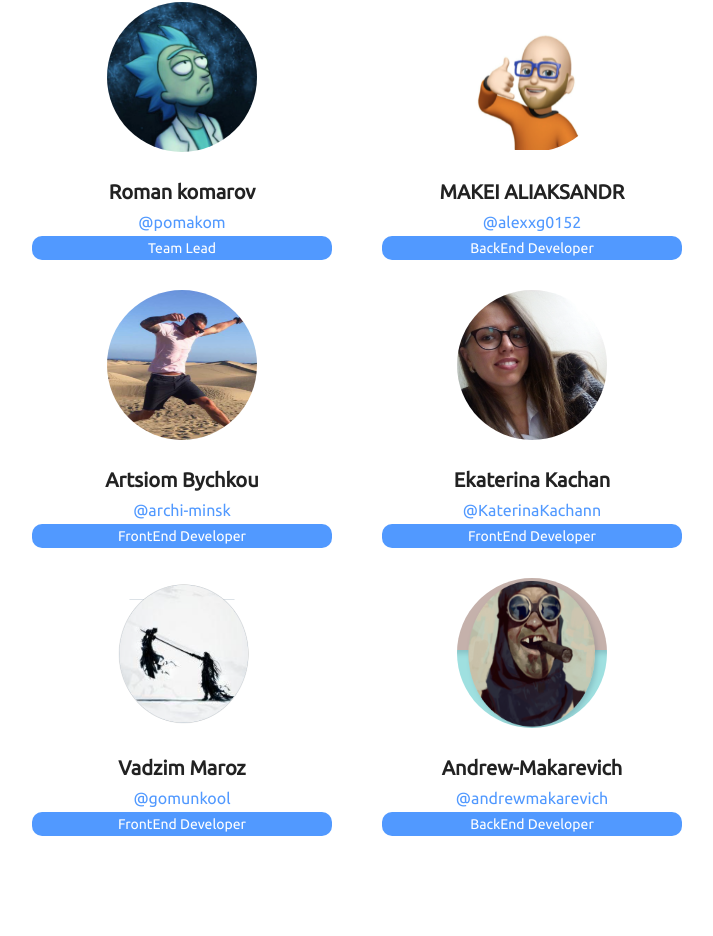
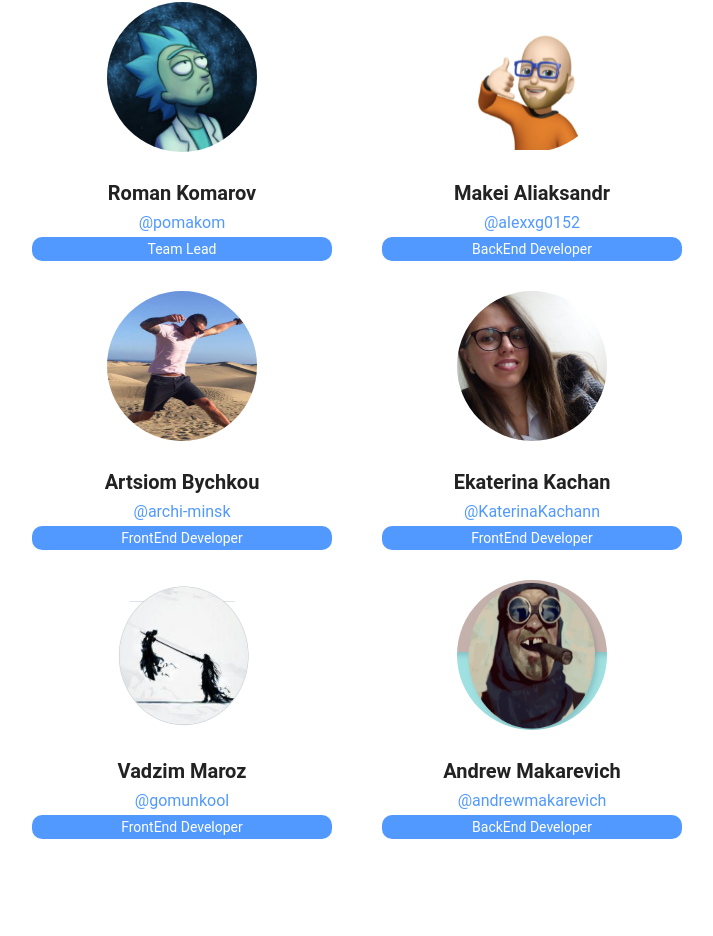
Before and after one commit to PoMaKoM-RSTeam/send-to-telegram-front, a React (Create React App) app: page /login in a window 1280 px wide. Shown: the part 1690-2626 px from the top of the page, without its empty margins (258-971 px from the left). Built offline with nearby package versions, Linux system fonts and the light colour scheme.

Commit message:
fix: font style and add transition

```diff
--- a/src/App.tsx
+++ b/src/App.tsx
@@ -5,6 +5,7 @@ import Login from './Pages/LoginPage/LoginPage';
 import Error from './Pages/ErrorPage';
 import Main from './Views/MainView/MainView';
 import RequireAuth from './Guards/AuthGuard/AuthGuard';
+
 
 function App() {
   return (
--- a/src/Components/ConsoleBot/ConsoleBot.scss
+++ b/src/Components/ConsoleBot/ConsoleBot.scss
@@ -3,7 +3,6 @@
   left: 250px;
   height: 70px;
   .console-bot__title {
-    font-family: 'Playfair Display SC';
     font-size: 20px;
     color: #5199ff;
     font-weight: 700;
--- a/src/Components/Navigation/Navigation.scss
+++ b/src/Components/Navigation/Navigation.scss
@@ -6,7 +6,6 @@
     margin: 20px auto;
     text-align: center;
     span {
-      font-family: 'Playfair Display SC';
       color: #5199ff;
       font-size: 24px;
       line-height: 28px;
@@ -24,7 +23,6 @@
       padding-bottom: 10px;
     }
     .navigation__item a {
-      font-family: 'Playfair Display SC';
       font-size: 18px;
       text-decoration: none;
       color: #ffaf50;
@@ -36,10 +34,12 @@
     .active {
       border-left: 3px solid #ffaf50;
       background-color: #f3f5f7;
+      transition: background-color 1000ms linear;
     }
     .navigation__item a:hover {
       border-left: 3px solid #ffaf50;
       background-color: #f3f5f7;
+      transition: background-color 1000ms linear;
     }
     .navigation__icon {
       color: #fff;
--- a/src/Pages/ContentPlanPage/ContentPlanPage.scss
+++ b/src/Pages/ContentPlanPage/ContentPlanPage.scss
@@ -3,7 +3,6 @@
   left: 250px;
   height: 70px;
   .content-plan__title {
-    font-family: 'Playfair Display SC';
     font-size: 20px;
     color: #5199ff;
     font-weight: 700;
--- a/src/Pages/LoginPage/LoginPage.scss
+++ b/src/Pages/LoginPage/LoginPage.scss
@@ -9,7 +9,7 @@ html {
   scroll-behavior: smooth;
 }
 body {
-  font-family: 'Ubuntu', Helvetica, sans-serif;
+  font-family: "Roboto", sans-serif;
   color: #222;
   font-size: 16px;
   line-height: 28px;
@@ -26,7 +26,6 @@ header {
     align-items: center;
     .loginNavigationLogo {
       span {
-        font-family: 'Playfair Display SC';
         color: #5199ff;
         font-size: 24px;
         line-height: 28px;
--- a/src/Pages/LoginPage/LoginPage.tsx
+++ b/src/Pages/LoginPage/LoginPage.tsx
@@ -225,7 +225,7 @@ function Login(): JSX.Element {
                 <img src={Komarov} alt="Bychkou" />
               </div>
               <div className="teamContentName">
-                <p>Roman komarov</p>
+                <p>Roman Komarov</p>
               </div>
               <div className="teamContentGithub">
                 <a href="https://github.com/pomakom">@pomakom</a>
@@ -239,7 +239,7 @@ function Login(): JSX.Element {
                 <img src={Makei} alt="Makei" />
               </div>
               <div className="teamContentName">
-                <p>MAKEI ALIAKSANDR</p>
+                <p>Makei Aliaksandr</p>
               </div>
               <div className="teamContentGithub">
                 <a href="https://github.com/alexxg0152">@alexxg0152</a>
@@ -293,7 +293,7 @@ function Login(): JSX.Element {
                 <img src={Makarevich} alt="Makarevich" />
               </div>
               <div className="teamContentName">
-                <p>Andrew-Makarevich</p>
+                <p>Andrew Makarevich</p>
               </div>
               <div className="teamContentGithub">
                 <a href="https://github.com/andrewmakarevich">@andrewmakarevich</a>
```
